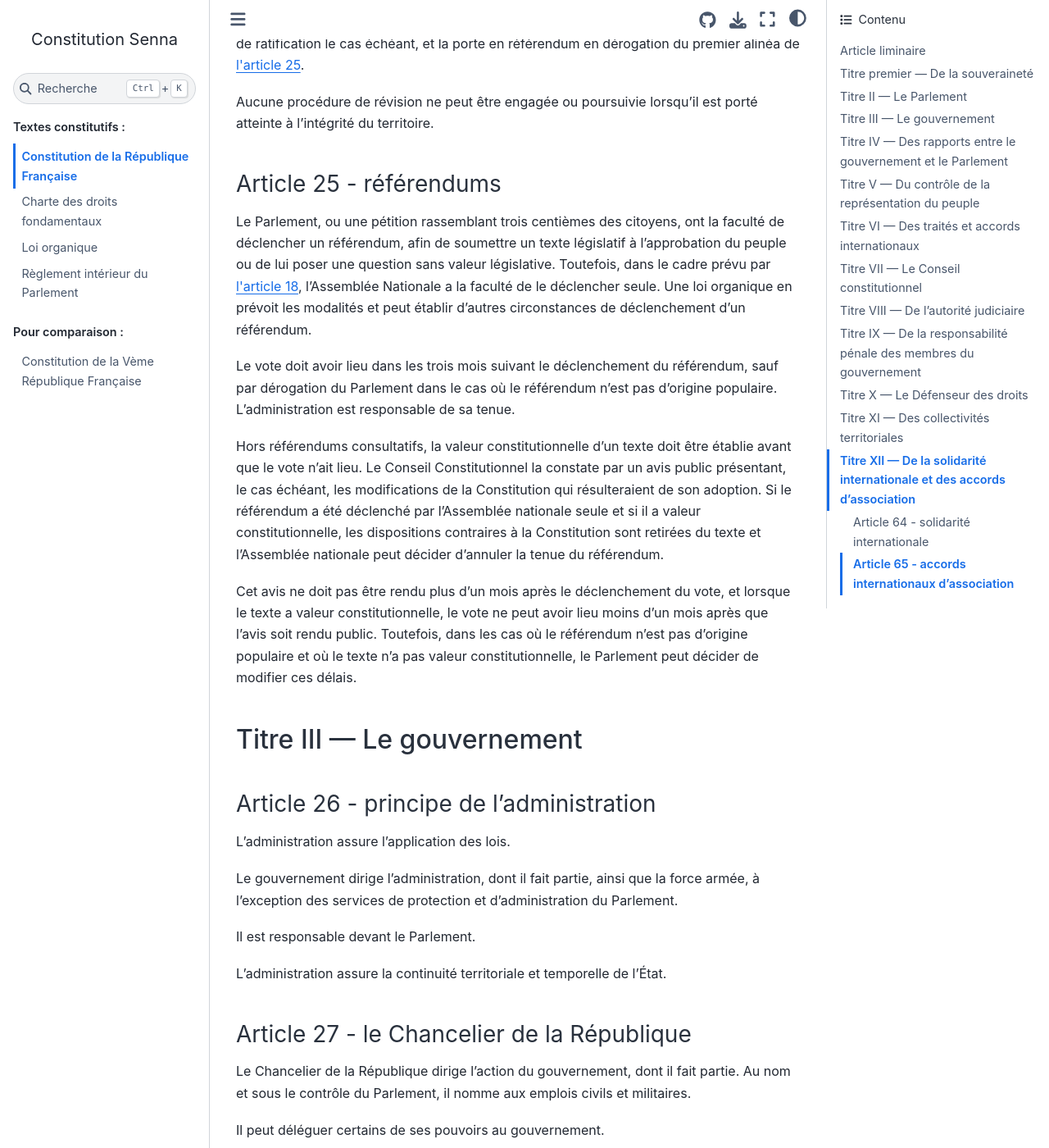
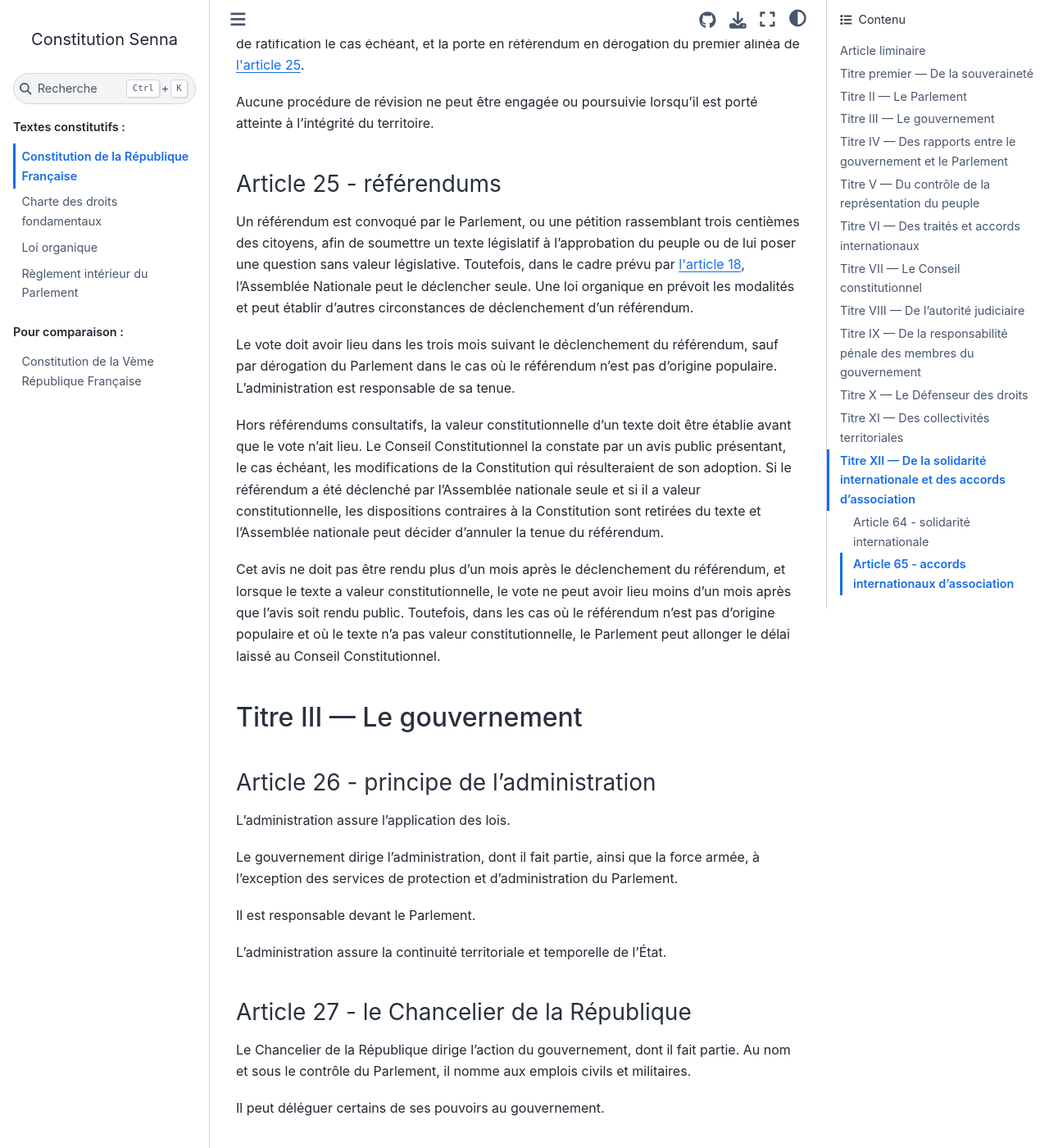
Before and after one commit to Gouvernathor/senna, a Sphinx documentation site: the page built from source/constitution.rst, in a window 1280 px wide and 1400 px high, scrolled down 7706 px. Shown: the whole window at 82% size. Built offline with Sphinx 7.4.7 and the Sphinx Book theme 1.1.4, drawn with Linux system fonts in a browser that asks for light colours.

Commit message:
clarifications et restrictions concernant les référendums

```diff
--- a/source/constitution.rst
+++ b/source/constitution.rst
@@ -204,13 +204,13 @@
 
 .. article:: référendums
 
-Le Parlement, ou une pétition rassemblant trois centièmes des citoyens, ont la faculté de déclencher un référendum, afin de soumettre un texte législatif à l'approbation du peuple ou de lui poser une question sans valeur législative. Toutefois, dans le cadre prévu par :artref:`adoption par une seule assemblée`, l'Assemblée Nationale a la faculté de le déclencher seule. Une loi organique en prévoit les modalités et peut établir d'autres circonstances de déclenchement d'un référendum.
+Un référendum est convoqué par le Parlement, ou une pétition rassemblant trois centièmes des citoyens, afin de soumettre un texte législatif à l'approbation du peuple ou de lui poser une question sans valeur législative. Toutefois, dans le cadre prévu par :artref:`adoption par une seule assemblée`, l'Assemblée Nationale peut le déclencher seule. Une loi organique en prévoit les modalités et peut établir d'autres circonstances de déclenchement d'un référendum.
 
 Le vote doit avoir lieu dans les trois mois suivant le déclenchement du référendum, sauf par dérogation du Parlement dans le cas où le référendum n'est pas d'origine populaire. L'administration est responsable de sa tenue.
 
 Hors référendums consultatifs, la valeur constitutionnelle d'un texte doit être établie avant que le vote n'ait lieu. Le Conseil Constitutionnel la constate par un avis public présentant, le cas échéant, les modifications de la Constitution qui résulteraient de son adoption. Si le référendum a été déclenché par l'Assemblée nationale seule et si il a valeur constitutionnelle, les dispositions contraires à la Constitution sont retirées du texte et l'Assemblée nationale peut décider d'annuler la tenue du référendum.
 
-Cet avis ne doit pas être rendu plus d'un mois après le déclenchement du vote, et lorsque le texte a valeur constitutionnelle, le vote ne peut avoir lieu moins d'un mois après que l'avis soit rendu public. Toutefois, dans les cas où le référendum n'est pas d'origine populaire et où le texte n'a pas valeur constitutionnelle, le Parlement peut décider de modifier ces délais.
+Cet avis ne doit pas être rendu plus d'un mois après le déclenchement du référendum, et lorsque le texte a valeur constitutionnelle, le vote ne peut avoir lieu moins d'un mois après que l'avis soit rendu public. Toutefois, dans les cas où le référendum n'est pas d'origine populaire et où le texte n'a pas valeur constitutionnelle, le Parlement peut allonger le délai laissé au Conseil Constitutionnel.
 
 ---------------------------
 Titre III — Le gouvernement
```
